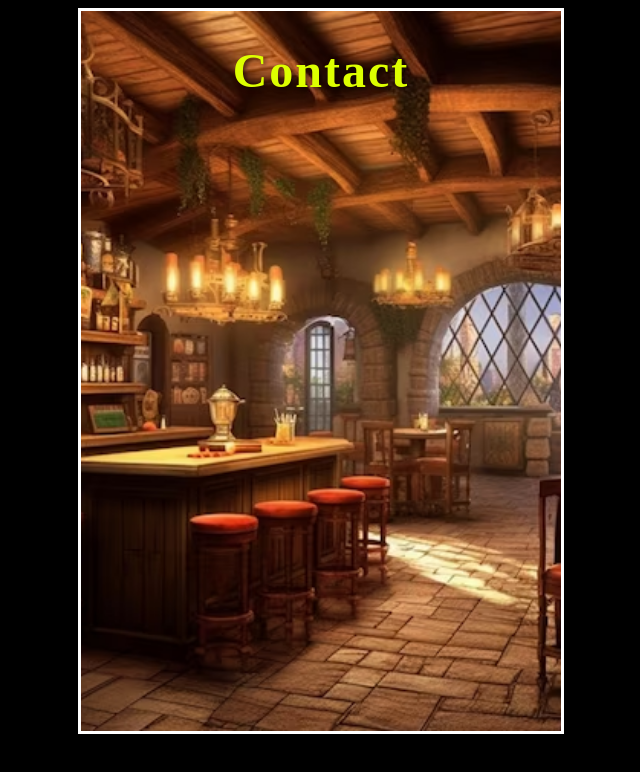
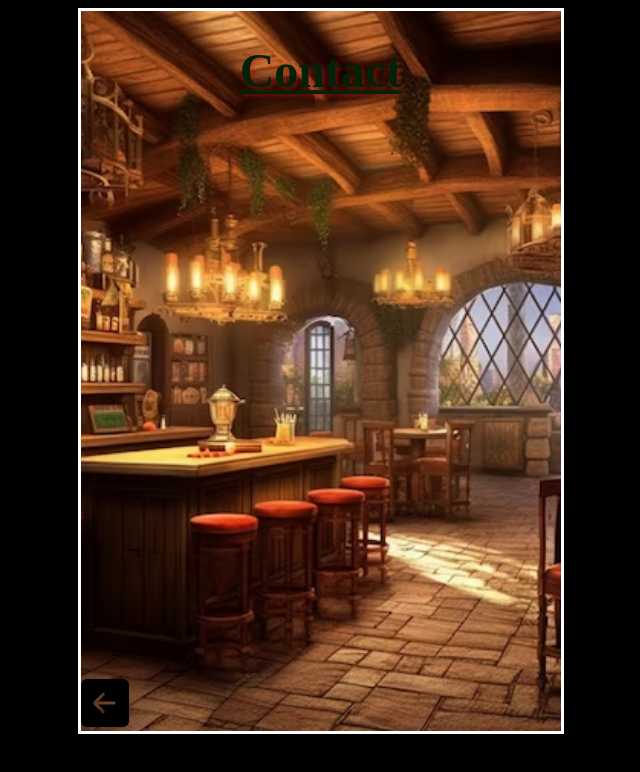
Before and after one commit to JoelKeskitalo/summer24, a React (Vite) app in the folder react/helloWorld/another/: page /contact in a window 1280 px wide. Shown: the top 772 px of the page, without its empty margins (319-959 px from the left). Built offline with nearby package versions, Linux system fonts and the light colour scheme; a web font is replaced by a local one.

Commit message:
another small update

```diff
--- a/react/helloWorld/another/src/components/about/about.jsx
+++ b/react/helloWorld/another/src/components/about/about.jsx
@@ -1,7 +1,12 @@
+import Footer from "../Footer/Footer"
+
 function About() {
   return (
     <div className="main-box">
       <h1>About</h1>
+      <footer>
+        <Footer />
+      </footer>
     </div>
   )
 }
--- a/react/helloWorld/another/src/components/contact/contact.jsx
+++ b/react/helloWorld/another/src/components/contact/contact.jsx
@@ -1,7 +1,12 @@
+import Footer from "../Footer/Footer"
+
 function Contact() {
   return (
     <div className="main-box">
       <h1>Contact</h1>
+      <footer>
+        <Footer />
+      </footer>
     </div>
   )
 }
--- a/react/helloWorld/another/src/components/navMenu/navMenu.jsx
+++ b/react/helloWorld/another/src/components/navMenu/navMenu.jsx
@@ -15,10 +15,9 @@ function NavMenu() {
     <div className="main-box">
       <header>
         <Header />
+        <h1>Baratheons {randomlyGeneratedBarname}</h1>
       </header>
-      <h1>Baratheons {randomlyGeneratedBarname}</h1>
       <div className="content-box">
-        <div id="navMenu-container">
         <nav>
           <ul>
             <li>
@@ -43,7 +42,6 @@ function NavMenu() {
         </nav>
       </div>
     </div>
-    </div>
   )
 }
 
--- a/react/helloWorld/another/src/components/sponsors/sponsors.jsx
+++ b/react/helloWorld/another/src/components/sponsors/sponsors.jsx
@@ -1,7 +1,12 @@
+import Footer from "../Footer/Footer"
+
 function Sponsors() {
   return (
     <div className="main-box">
       <h1>Sponsor</h1>
+      <footer>
+        <Footer />
+      </footer>
     </div>
   )
 }
--- a/react/helloWorld/another/src/components/user/user.jsx
+++ b/react/helloWorld/another/src/components/user/user.jsx
@@ -1,7 +1,12 @@
+import Footer from "../Footer/Footer"
+
 function User() {
   return (
     <div className="main-box">
       <h1>User</h1>
+      <footer>
+        <Footer />
+      </footer>
     </div>
   )
 }
--- a/react/helloWorld/another/src/index.scss
+++ b/react/helloWorld/another/src/index.scss
@@ -10,10 +10,10 @@ h1 {
     font-family: $primary-headline-font;
     font-size: $base-h1-size;
     color: $primary-headline-color;
-    text-shadow: 2px 2px 4px rgb(0, 0, 0, 0.5);
-    letter-spacing: 2px;
+    text-shadow: 2px 2px 4px rgba(210, 20, 20, 0.5);
     text-align: center;
-    transition: color 2s ease
+    transition: color 2s ease;
+    text-decoration: underline;
 }
 
 h2 {
--- a/react/helloWorld/another/src/sass/_variables.scss
+++ b/react/helloWorld/another/src/sass/_variables.scss
@@ -5,7 +5,7 @@ $background-color: black;
 $primary-headline-font: "Bodoni Moda SC", serif;
 $primary-paragraph-font: "Caveat", cursive;
 
-$primary-headline-color: rgb(221, 255, 0);
+$primary-headline-color: rgb(2, 34, 7);
 $primary-paragraph-color: bisque;
 
 $base-h1-size: 3rem;
```
Lines whose indentation alone changed are shown as unchanged.
